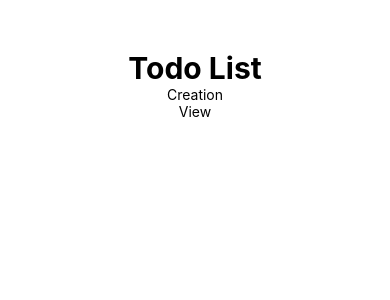
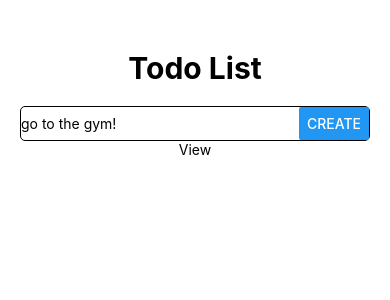
Before and after one commit to Nick24s/rn-todo-app, a React Native app: screen / in a window 390 px wide. Shown: the top 300 px of the page. Built offline with nearby package versions, Linux system fonts and the light colour scheme.

Commit message:
add todo input

```diff
--- a/App.js
+++ b/App.js
@@ -1,14 +1,31 @@
-import { Text, View } from "react-native";
+import { useState } from "react";
+import { Button, Text, TextInput, View } from "react-native";
 
 export default function App() {
+
+    const [text,setText] = useState('');
+
+    const textChangeHandler = (value) => {
+        setText(value);
+    }
+
+    const createTodoHandler = () => {
+        alert(text)
+    }
+
   return (
     <View style={styles.body}>
-        <View >
+        <View style={{marginBottom : 20}}>
             <Text style={styles.heading}>Todo List</Text>
         </View>
 
-        <View>
-            <Text>Creation</Text>
+        <View style={styles.control}>
+            <TextInput
+            placeholder="go to the gym!"
+            value={text}
+            onChangeText={textChangeHandler}
+            />
+            <Button title="Create" onPress={createTodoHandler}/>
         </View>
 
         <View>
@@ -27,5 +44,12 @@
         fontSize : 30,
         marginTop : 30,
         fontWeight: 'bold'
+    },
+    control : {
+        flexDirection : 'row',
+        borderWidth :  1,
+        justifyContent : 'space-between',
+        width : '100%',
+        borderRadius : 5,
     }
 }
```
